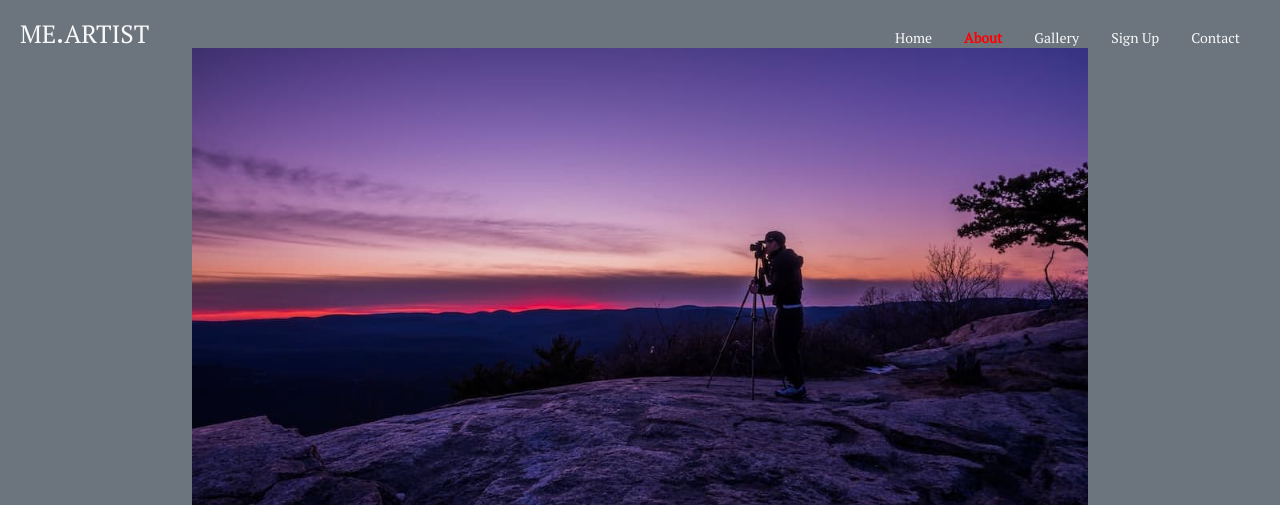
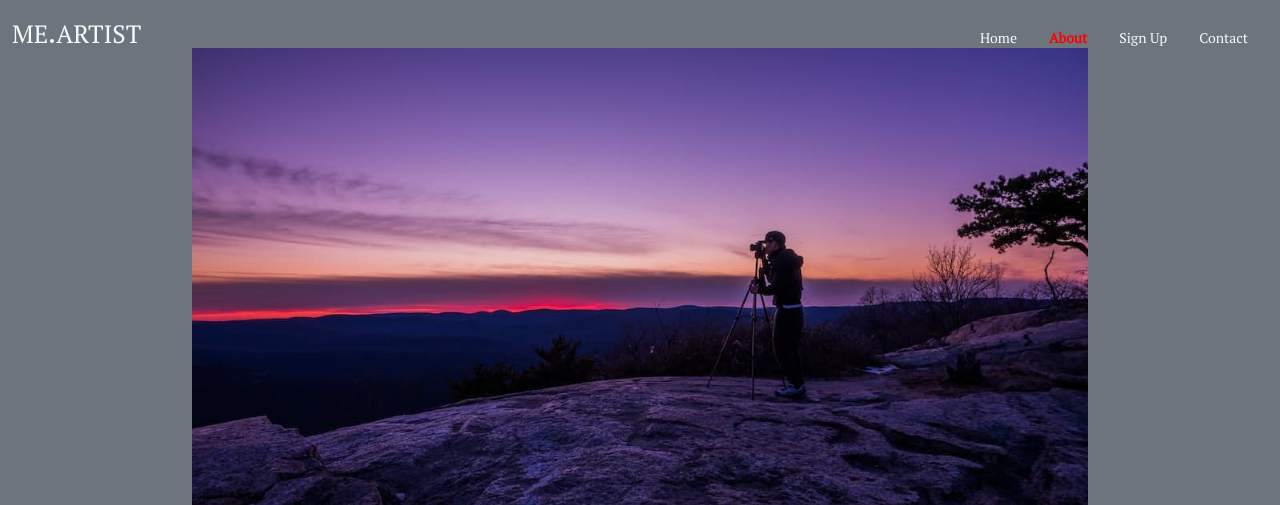
Before and after one commit to syjem/me.artist, a Flask app: page /about in a window 1280 px wide. Shown: the top 505 px of the page. Run offline with Flask 3, Linux system fonts and the light colour scheme.

Commit message:
remove gallery from layout

```diff
--- a/templates/layout.html
+++ b/templates/layout.html
@@ -28,7 +28,7 @@
     </head>
     <body class="bg-secondary">
         <header class="container-fluid fixed-top" id="header">
-            <nav class="p-2 container-fluid navbar navbar-expand-sm justify-content-sm-center text-light">
+            <nav class="container-fluid navbar navbar-expand-sm justify-content-sm-center text-light">
                 <a class="navbar-brand text-light" href="{{ url_for('home') }}">
                     <h1>ME<div class="span-brand"></div>ARTIST</h1>
                 </a>
@@ -39,7 +39,6 @@
                     <ul class="navbar-nav p-1 list-unstyled">
                         <li class="p-2 nav-item"><a class="home nav-link text-light {% if request.path == url_for('home') %}active{% endif %}" href="{{ url_for('home') }}">Home</a></li>
                         <li class="p-2 nav-item"><a class="about nav-link text-light {% if request.path == url_for('about') %}active{% endif %}" href="{{ url_for('about') }}">About</a></li>
-                        <li class="p-2 nav-item"><a class="gallery nav-link text-light {% if request.path == url_for('gallery') %}active{% endif %}" href="{{ url_for('gallery') }}">Gallery</a></li>
                         <li class="p-2 nav-item"><a class="signup nav-link text-light {% if request.path == url_for('signup') %}active{% endif %}" href="{{ url_for('signup') }}">Sign Up</a></li>
                         <li class="p-2 nav-item"><a class="contact nav-link text-light {% if request.path == url_for('contact') %}active{% endif %}" href="{{ url_for('contact') }}">Contact</a></li>
                     </ul>
```
